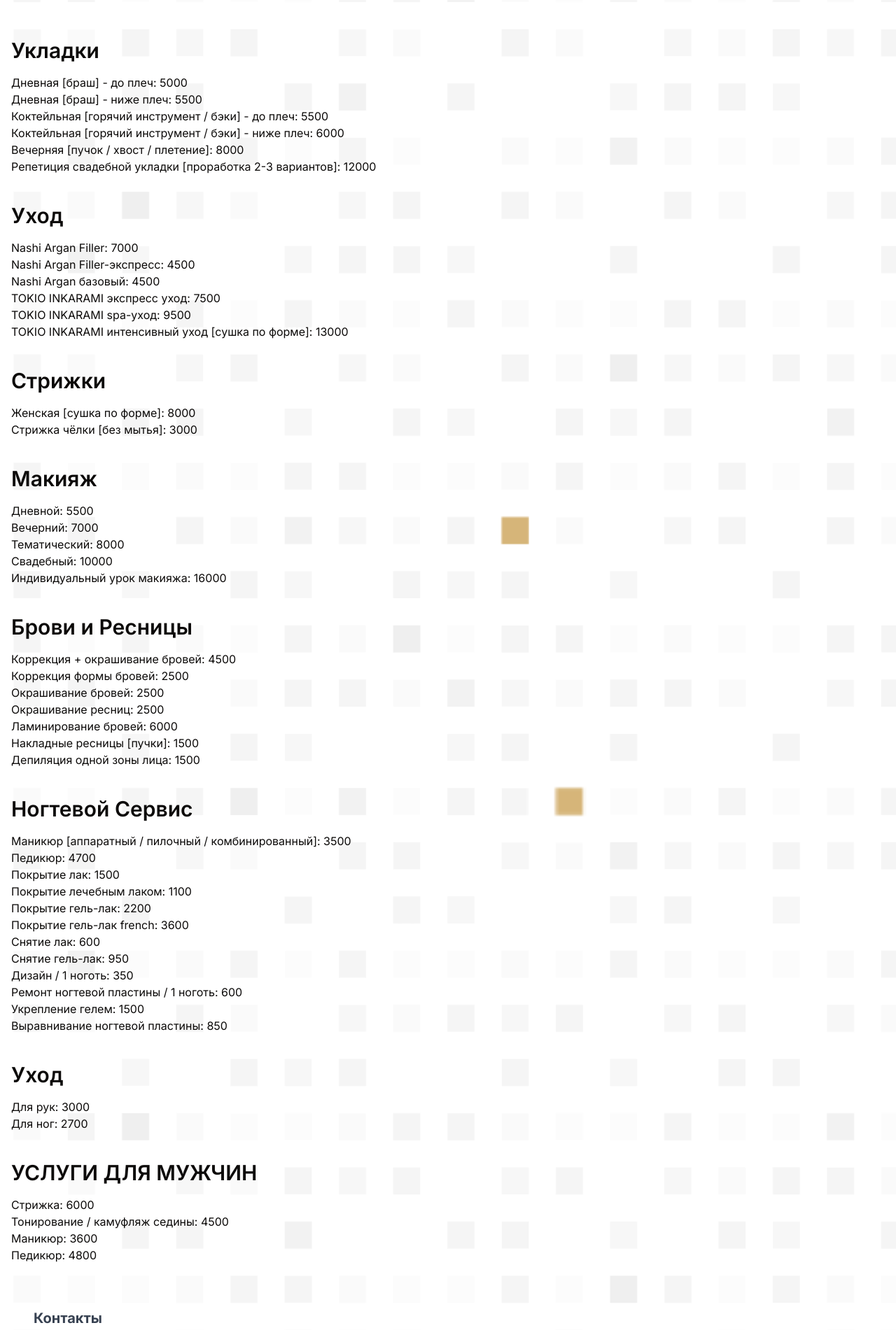
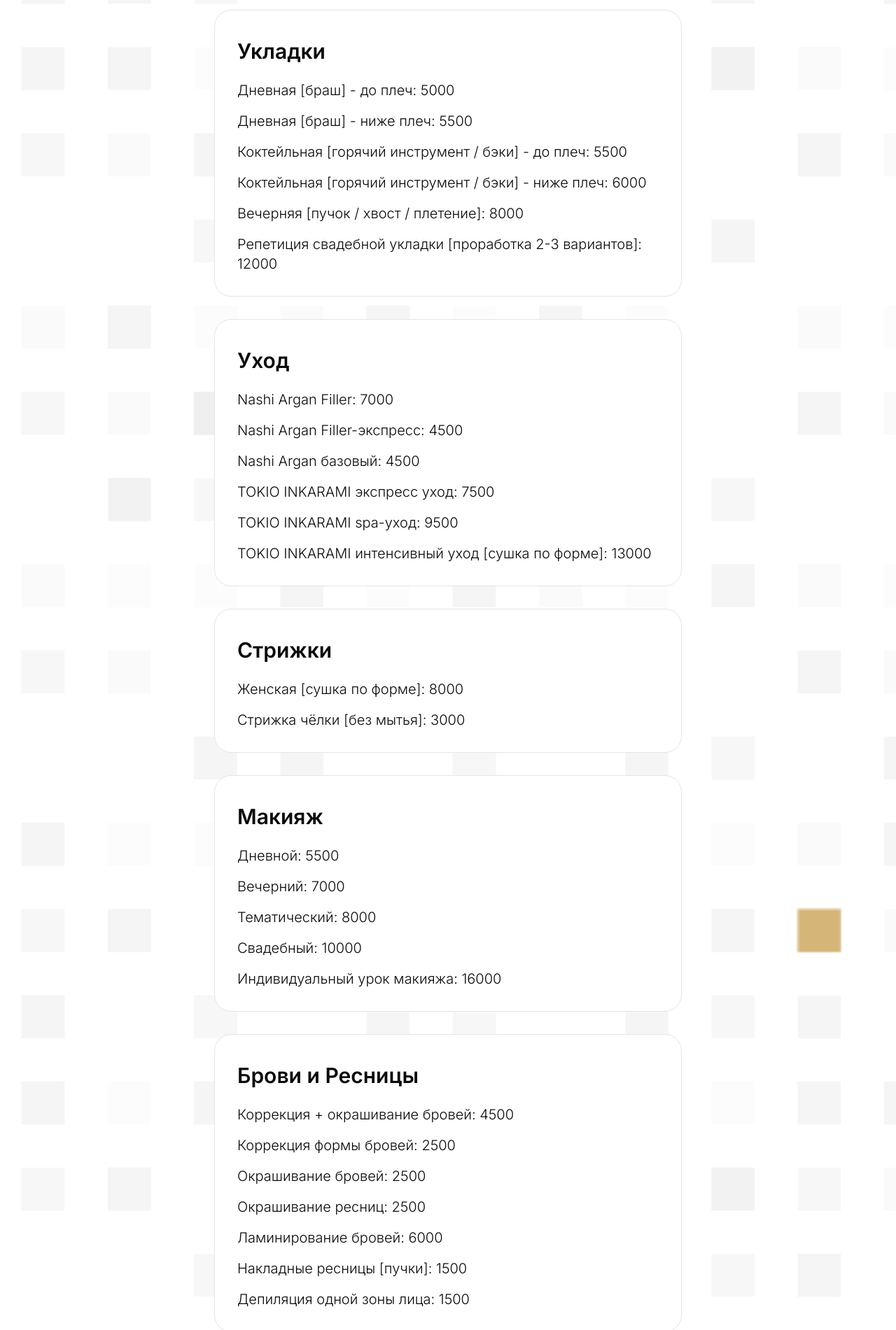
Before and after one commit to marchnath/peach-this, a Next.js app: page /prices in a window 1280 px wide. Shown: the part 210-2111 px from the top of the page at 70% size. Built offline with nearby package versions, Linux system fonts and the light colour scheme.

Commit message:
price list completed

```diff
--- a/app/page.js
+++ b/app/page.js
@@ -236,14 +236,15 @@ export default function Component() {
             <span className="text-yellow-600 font-medium">Красоты</span>{" "}
           </h1> */}
               <BackgroundLines className="flex items-center justify-center max-h-[600px] w-full flex-col px-4">
-                <h2 className="bg-clip-text text-transparent text-center bg-gradient-to-b from-neutral-900 to-neutral-700 dark:from-neutral-600 dark:to-white text-2xl md:text-4xl lg:text-8xl font-sans py-2 md:py-10 relative z-20 font-bold tracking-tight">
-                  <span className={playfairDisplay.className}>САЛОН</span>{" "}
+                <h2 className="bg-clip-text text-transparent text-center bg-gradient-to-b from-neutral-900 to-neutral-700 dark:from-neutral-600 dark:to-white text-5xl md:text-4xl lg:text-8xl  font-sans py-2 md:py-10 relative z-20 font-bold tracking-tight">
+                  <span className={`${playfairDisplay.className}`}>САЛОН</span>{" "}
                   <br />
                   <Image
                     src={"/logo.png"}
                     alt="logo"
                     width={330}
                     height={330}
+                    // className="sm:h-[330px] sm:w-[330px] border "
                   />
                   {/* <span className="text-yellow-600"> PEACH</span> */}
                 </h2>
@@ -324,6 +325,7 @@ export default function Component() {
             />
           </section>
           <AboutUs />
+
           {/* <div className="bg-gradient-to-b from-[#fdf0e6] to-white absolute bottom-0 left-0 h-[26%] right-0 -z-10"></div> */}
           {/* About Section */}
           {/* <section className="bg-muted py-10 lg:py-16 max-w-7xl mx-auto text-gray-700">
--- a/app/prices/page.jsx
+++ b/app/prices/page.jsx
@@ -2,6 +2,108 @@ import React from "react";
 import Nav from "../nav";
 
 const Prices = () => {
+  const priceData = [
+    {
+      section: "Укладки",
+      items: [
+        { name: "Дневная [браш] - до плеч", price: 5000 },
+        { name: "Дневная [браш] - ниже плеч", price: 5500 },
+        {
+          name: "Коктейльная [горячий инструмент / бэки] - до плеч",
+          price: 5500,
+        },
+        {
+          name: "Коктейльная [горячий инструмент / бэки] - ниже плеч",
+          price: 6000,
+        },
+        { name: "Вечерняя [пучок / хвост / плетение]", price: 8000 },
+        {
+          name: "Репетиция свадебной укладки [проработка 2-3 вариантов]",
+          price: 12000,
+        },
+      ],
+    },
+    {
+      section: "Уход",
+      items: [
+        { name: "Nashi Argan Filler", price: 7000 },
+        { name: "Nashi Argan Filler-экспресс", price: 4500 },
+        { name: "Nashi Argan базовый", price: 4500 },
+        { name: "TOKIO INKARAMI экспресс уход", price: 7500 },
+        { name: "TOKIO INKARAMI spa-уход", price: 9500 },
+        {
+          name: "TOKIO INKARAMI интенсивный уход [сушка по форме]",
+          price: 13000,
+        },
+      ],
+    },
+    {
+      section: "Стрижки",
+      items: [
+        { name: "Женская [сушка по форме]", price: 8000 },
+        { name: "Стрижка чёлки [без мытья]", price: 3000 },
+      ],
+    },
+    {
+      section: "Макияж",
+      items: [
+        { name: "Дневной", price: 5500 },
+        { name: "Вечерний", price: 7000 },
+        { name: "Тематический", price: 8000 },
+        { name: "Свадебный", price: 10000 },
+        { name: "Индивидуальный урок макияжа", price: 16000 },
+      ],
+    },
+    {
+      section: "Брови и Ресницы",
+      items: [
+        { name: "Коррекция + окрашивание бровей", price: 4500 },
+        { name: "Коррекция формы бровей", price: 2500 },
+        { name: "Окрашивание бровей", price: 2500 },
+        { name: "Окрашивание ресниц", price: 2500 },
+        { name: "Ламинирование бровей", price: 6000 },
+        { name: "Накладные ресницы [пучки]", price: 1500 },
+        { name: "Депиляция одной зоны лица", price: 1500 },
+      ],
+    },
+    {
+      section: "Ногтевой Сервис",
+      items: [
+        {
+          name: "Маникюр [аппаратный / пилочный / комбинированный]",
+          price: 3500,
+        },
+        { name: "Педикюр", price: 4700 },
+        { name: "Покрытие лак", price: 1500 },
+        { name: "Покрытие лечебным лаком", price: 1100 },
+        { name: "Покрытие гель-лак", price: 2200 },
+        { name: "Покрытие гель-лак french", price: 3600 },
+        { name: "Снятие лак", price: 600 },
+        { name: "Снятие гель-лак", price: 950 },
+        { name: "Дизайн / 1 ноготь", price: 350 },
+        { name: "Ремонт ногтевой пластины / 1 ноготь", price: 600 },
+        { name: "Укрепление гелем", price: 1500 },
+        { name: "Выравнивание ногтевой пластины", price: 850 },
+      ],
+    },
+    {
+      section: "Уход за руками и ногами",
+      items: [
+        { name: "Для рук", price: 3000 },
+        { name: "Для ног", price: 2700 },
+      ],
+    },
+    {
+      section: "УСЛУГИ ДЛЯ МУЖЧИН",
+      items: [
+        { name: "Стрижка", price: 6000 },
+        { name: "Тонирование / камуфляж седины", price: 4500 },
+        { name: "Маникюр", price: 3600 },
+        { name: "Педикюр", price: 4800 },
+      ],
+    },
+  ];
+
   return (
     <div
       style={{
@@ -21,104 +123,29 @@ const Prices = () => {
         ПРАЙС-ЛИСТ
       </div>
 
-      <div className="container mx-auto p-4">
-        {/* Укладки Section */}
-        <h2 className="text-xl md:text-3xl font-semibold mt-10 dark:text-white">
-          Укладки
-        </h2>
-        <ul className="mt-4 dark:text-neutral-200">
-          <li>Дневная [браш] - до плеч: 5000</li>
-          <li>Дневная [браш] - ниже плеч: 5500</li>
-          <li>Коктейльная [горячий инструмент / бэки] - до плеч: 5500</li>
-          <li>Коктейльная [горячий инструмент / бэки] - ниже плеч: 6000</li>
-          <li>Вечерняя [пучок / хвост / плетение]: 8000</li>
-          <li>Репетиция свадебной укладки [проработка 2-3 вариантов]: 12000</li>
-        </ul>
-
-        {/* Уход Section */}
-        <h2 className="text-xl md:text-3xl font-semibold mt-10 dark:text-white">
-          Уход
-        </h2>
-        <ul className="mt-4 dark:text-neutral-200">
-          <li>Nashi Argan Filler: 7000</li>
-          <li>Nashi Argan Filler-экспресс: 4500</li>
-          <li>Nashi Argan базовый: 4500</li>
-          <li>TOKIO INKARAMI экспресс уход: 7500</li>
-          <li>TOKIO INKARAMI spa-уход: 9500</li>
-          <li>TOKIO INKARAMI интенсивный уход [сушка по форме]: 13000</li>
-        </ul>
-
-        {/* Стрижки Section */}
-        <h2 className="text-xl md:text-3xl font-semibold mt-10 dark:text-white">
-          Стрижки
-        </h2>
-        <ul className="mt-4 dark:text-neutral-200">
-          <li>Женская [сушка по форме]: 8000</li>
-          <li>Стрижка чёлки [без мытья]: 3000</li>
-        </ul>
-
-        <h2 className="text-xl md:text-3xl font-semibold mt-10 dark:text-white">
-          Макияж
-        </h2>
-        <ul className="mt-4 dark:text-neutral-200">
-          <li>Дневной: 5500</li>
-          <li>Вечерний: 7000</li>
-          <li>Тематический: 8000</li>
-          <li>Свадебный: 10000</li>
-          <li>Индивидуальный урок макияжа: 16000</li>
-        </ul>
-
-        <h2 className="text-xl md:text-3xl font-semibold mt-10 dark:text-white">
-          Брови и Ресницы
-        </h2>
-        <ul className="mt-4 dark:text-neutral-200">
-          <li>Коррекция + окрашивание бровей: 4500</li>
-          <li>Коррекция формы бровей: 2500</li>
-          <li>Окрашивание бровей: 2500</li>
-          <li>Окрашивание ресниц: 2500</li>
-          <li>Ламинирование бровей: 6000</li>
-          <li>Накладные ресницы [пучки]: 1500</li>
-          <li>Депиляция одной зоны лица: 1500</li>
-        </ul>
-
-        <h2 className="text-xl md:text-3xl font-semibold mt-10 dark:text-white">
-          Ногтевой Сервис
-        </h2>
-        <ul className="mt-4 dark:text-neutral-200">
-          <li>Маникюр [аппаратный / пилочный / комбинированный]: 3500</li>
-          <li>Педикюр: 4700</li>
-          <li>Покрытие лак: 1500</li>
-          <li>Покрытие лечебным лаком: 1100</li>
-          <li>Покрытие гель-лак: 2200</li>
-          <li>Покрытие гель-лак french: 3600</li>
-          <li>Снятие лак: 600</li>
-          <li>Снятие гель-лак: 950</li>
-          <li>Дизайн / 1 ноготь: 350</li>
-          <li>Ремонт ногтевой пластины / 1 ноготь: 600</li>
-          <li>Укрепление гелем: 1500</li>
-          <li>Выравнивание ногтевой пластины: 850</li>
-        </ul>
-
-        {/* Уход за руками и ногами Section */}
-        <h2 className="text-xl md:text-3xl font-semibold mt-10 dark:text-white">
-          Уход
-        </h2>
-        <ul className="mt-4 dark:text-neutral-200">
-          <li>Для рук: 3000</li>
-          <li>Для ног: 2700</li>
-        </ul>
-
-        <h2 className="text-xl md:text-3xl font-semibold mt-10 dark:text-white">
-          УСЛУГИ ДЛЯ МУЖЧИН
-        </h2>
-        <ul className="mt-4 dark:text-neutral-200">
-          <li>Стрижка: 6000</li>
-          <li>Тонирование / камуфляж седины: 4500</li>
-          <li>Маникюр: 3600</li>
-          <li>Педикюр: 4800</li>
-        </ul>
-        <Nav />
+      <div className="container p-4 items-center  mx-auto max-w-[700px] w-fit">
+        {priceData.map((section, index) => (
+          <div
+            key={index}
+            className="border gap-y-4 rounded-3xl px-8 mb-8 bg-white pb-6  hover:shadow-2xl"
+          >
+            <h2 className="text-xl md:text-3xl font-semibold mt-10 dark:text-white">
+              {section.section}
+            </h2>
+            <ul className="mt-4 dark:text-neutral-200 ">
+              {section.items.map((item, idx) => (
+                <li key={idx} className="text-xl font-light  py-2">
+                  {item.name}: {item.price}
+                </li>
+              ))}
+            </ul>
+            {/* <hr className="border-2 rounded-full my-10 w-72 border-yellow-700" /> */}
+          </div>
+        ))}
       </div>
+      {/* <div className="bg-stone-800"> */}
+      <Nav />
+      {/* </div> */}
     </div>
   );
 };
--- a/components/ui/background-gradient.jsx
+++ b/components/ui/background-gradient.jsx
@@ -35,7 +35,7 @@ export const BackgroundGradient = ({
           backgroundSize: animate ? "400% 400%" : undefined,
         }}
         className={cn(
-          "absolute inset-0  z-[1] opacity-60 group-hover:opacity-100 blur-xl  transition duration-500 will-change-transform",
+          "absolute inset-0 max-w-[400px] z-[1] opacity-60 group-hover:opacity-100 blur-xl  transition duration-500 will-change-transform",
           " bg-[radial-gradient(circle_farthest-side_at_0_100%,#00ccb1,transparent),radial-gradient(circle_farthest-side_at_100%_0,#7b61ff,transparent),radial-gradient(circle_farthest-side_at_100%_100%,#ffc414,transparent),radial-gradient(circle_farthest-side_at_0_0,#1ca0fb,#141316)]"
         )}
       />
@@ -56,7 +56,7 @@ export const BackgroundGradient = ({
           backgroundSize: animate ? "400% 400%" : undefined,
         }}
         className={cn(
-          "absolute inset-0  z-[1] will-change-transform",
+          "absolute inset-0  z-[1] will-change-transform max-w-[400px]",
           "bg-[radial-gradient(circle_farthest-side_at_0_100%,#00ccb1,transparent),radial-gradient(circle_farthest-side_at_100%_0,#7b61ff,transparent),radial-gradient(circle_farthest-side_at_100%_100%,#ffc414,transparent),radial-gradient(circle_farthest-side_at_0_0,#1ca0fb,#141316)]"
         )}
       />
```
